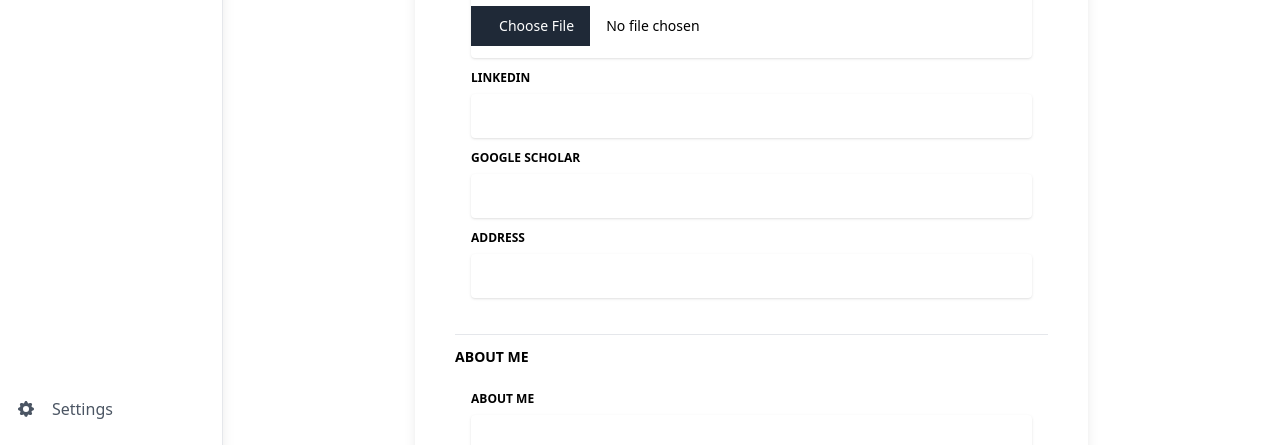
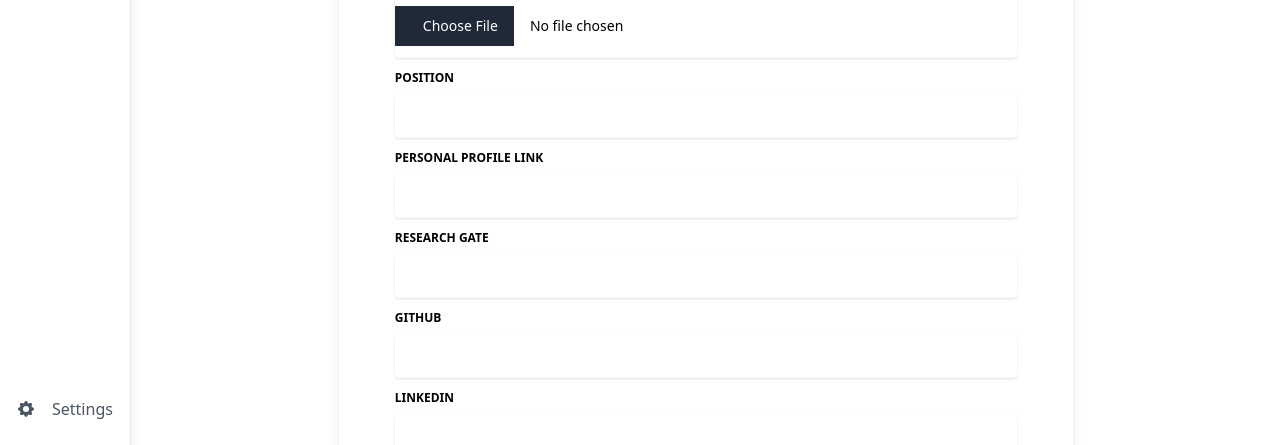
Before and after one commit to Fahim-Muntashir/CeMRD_Client_Demo, a React (Vite) app: page /dashboard/profile in a window 1280 px wide. Shown: the part 355-800 px from the top of the page. Built offline with nearby package versions, Linux system fonts and the light colour scheme; no server answers.

Commit message:
member profile requirenment done

```diff
--- a/src/pages/Admin/Member/Profile.jsx
+++ b/src/pages/Admin/Member/Profile.jsx
@@ -11,6 +11,10 @@
   const [imgUpload, setImgUpload] = useState(null);
   const [userData, setUserData] = useState({});
   const [displayName, setDisplayName] = useState("");
+  const [position, setPosition] = useState("");
+  const [personalProfile, setPersonalProfile] = useState("");
+  const [researchGate, setResearchGate] = useState("");
+  const [github, setGithub] = useState("");
   const [linkedin, setLinkedin] = useState("");
   const [googleScholar, setGoogleScholar] = useState("");
   const [address, setAddress] = useState("");
@@ -37,6 +41,10 @@
         const data = await response.json();
         console.log(data.data);
         setUserData(data.data);
+        setPosition(data.position);
+        setPersonalProfile(data.personalProfile);
+        setResearchGate(data.researchGate);
+        setGithub(data.github);
         setLinkedin(data.data.linkedin); // Set the linkedin state here
         setGoogleScholar(data.data.googleScholar); // Set the linkedin state here
         setAddress(data.data.address); // Set the linkedin state here
@@ -78,6 +86,10 @@
               },
               body: JSON.stringify({
                 displayName,
+                position,
+                personalProfile,
+                researchGate,
+                github,
                 linkedin,
                 googleScholar,
                 address,
@@ -196,6 +208,74 @@
                     <div className="relative w-full mb-3">
                       <label
                         className="block uppercase text-blueGray-600 text-xs font-bold mb-2"
+                        htmlFor="position"
+                      >
+                        Position
+                      </label>
+                      <input
+                        type="text"
+                        className="border-0 px-3 py-3 placeholder-blueGray-300 text-blueGray-600 bg-white rounded text-sm shadow focus:outline-none focus:ring w-full ease-linear transition-all duration-150"
+                        value={position}
+                        readOnly={!isEditMode}
+                        onChange={(e) => setPosition(e.target.value)}
+                      />
+                    </div>
+                  </div>
+                  <div className="w-full lg:w-12/12 px-4">
+                    <div className="relative w-full mb-3">
+                      <label
+                        className="block uppercase text-blueGray-600 text-xs font-bold mb-2"
+                        htmlFor="linkedin"
+                      >
+                        Personal Profile Link
+                      </label>
+                      <input
+                        type="text"
+                        className="border-0 px-3 py-3 placeholder-blueGray-300 text-blueGray-600 bg-white rounded text-sm shadow focus:outline-none focus:ring w-full ease-linear transition-all duration-150"
+                        value={personalProfile}
+                        readOnly={!isEditMode}
+                        onChange={(e) => setPersonalProfile(e.target.value)}
+                      />
+                    </div>
+                  </div>
+                  <div className="w-full lg:w-12/12 px-4">
+                    <div className="relative w-full mb-3">
+                      <label
+                        className="block uppercase text-blueGray-600 text-xs font-bold mb-2"
+                        htmlFor="linkedin"
+                      >
+                        Research Gate
+                      </label>
+                      <input
+                        type="text"
+                        className="border-0 px-3 py-3 placeholder-blueGray-300 text-blueGray-600 bg-white rounded text-sm shadow focus:outline-none focus:ring w-full ease-linear transition-all duration-150"
+                        value={researchGate}
+                        readOnly={!isEditMode}
+                        onChange={(e) => setResearchGate(e.target.value)}
+                      />
+                    </div>
+                  </div>
+                  <div className="w-full lg:w-12/12 px-4">
+                    <div className="relative w-full mb-3">
+                      <label
+                        className="block uppercase text-blueGray-600 text-xs font-bold mb-2"
+                        htmlFor="linkedin"
+                      >
+                        Github
+                      </label>
+                      <input
+                        type="text"
+                        className="border-0 px-3 py-3 placeholder-blueGray-300 text-blueGray-600 bg-white rounded text-sm shadow focus:outline-none focus:ring w-full ease-linear transition-all duration-150"
+                        value={github}
+                        readOnly={!isEditMode}
+                        onChange={(e) => setGithub(e.target.value)}
+                      />
+                    </div>
+                  </div>
+                  <div className="w-full lg:w-12/12 px-4">
+                    <div className="relative w-full mb-3">
+                      <label
+                        className="block uppercase text-blueGray-600 text-xs font-bold mb-2"
                         htmlFor="linkedin"
                       >
                         LinkedIn
```
